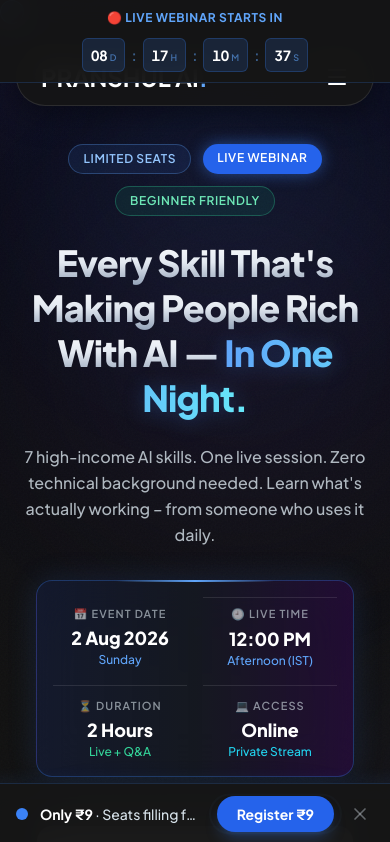
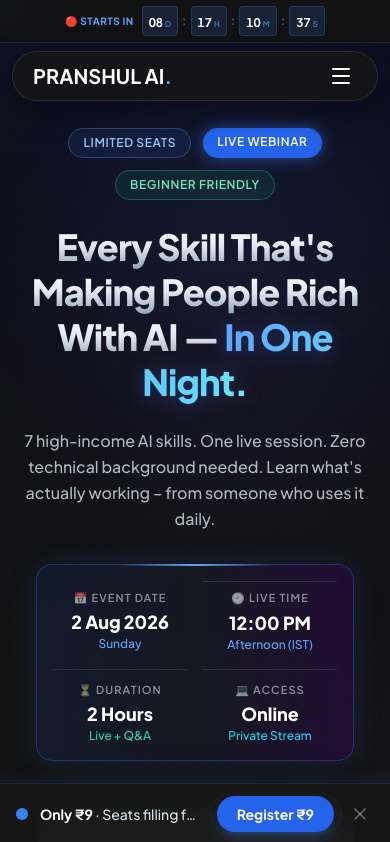
Before and after one commit to krsna110/my-webinar, a React (Vite) app: page / in a window 390 px wide. Shown: the top 842 px of the page. Built offline with nearby package versions, Linux system fonts and the light colour scheme; grey boxes are pictures that could not be loaded.

Commit message:
Unify sticky countdown bar and navbar into a single header wrapper to prevent all mobile overlaps

```diff
--- a/src/App.jsx
+++ b/src/App.jsx
@@ -943,9 +943,10 @@ function App() {
       <CustomCursor />
       <AnnouncementBanner />
 
-      {/* Sticky Countdown Bar */}
+      {/* Unified Top Header & Navigation */}
+      <header className="fixed top-0 left-0 w-full z-50">
+        {/* Top Strip: Countdown & Date */}
         {(() => {
-        // ponytail: inline IIFE instead of a separate component — it's one bar
           const [timeLeft, setTimeLeft] = React.useState({ d: 0, h: 0, m: 0, s: 0 });
           React.useEffect(() => {
             const target = new Date('2026-08-02T12:00:00+05:30').getTime();
@@ -965,18 +966,13 @@ function App() {
           const pad = (n) => String(n).padStart(2, '0');
           const isLive = timeLeft.d === 0 && timeLeft.h === 0 && timeLeft.m === 0 && timeLeft.s === 0;
           return (
-          <div className="fixed top-0 left-0 w-full z-50 bg-[#161616]/95 backdrop-blur-md border-b border-blue-500/20 py-2.5 select-none">
-            <div className="max-w-7xl mx-auto px-4 flex items-center justify-center gap-3 sm:gap-6 flex-wrap sm:flex-nowrap">
-              <div className="flex items-center gap-2">
-                <span className="text-blue-400 font-bold uppercase tracking-wider text-xs sm:text-sm">
-                  {isLive ? '🔴 WEBINAR IS LIVE NOW!' : '🔴 LIVE WEBINAR STARTS IN'}
-                </span>
-                <span className="hidden lg:inline-flex items-center gap-1 bg-blue-500/10 border border-blue-500/20 text-blue-300 text-xs px-2.5 py-0.5 rounded-full font-medium">
-                  🗓️ 2 Aug 2026 · 12 PM IST
-                </span>
-              </div>
+            <div className="bg-[#141414]/95 backdrop-blur-md border-b border-blue-500/20 py-1.5 px-4 select-none">
+              <div className="max-w-7xl mx-auto flex items-center justify-center gap-2 sm:gap-4 text-center">
+                <span className="text-blue-400 font-bold uppercase tracking-wider text-[10px] sm:text-xs">
+                  {isLive ? '🔴 WEBINAR IS LIVE NOW!' : '🔴 STARTS IN'}
+                </span>
                 {!isLive && (
-                <div className="flex items-center gap-1.5 sm:gap-2.5">
+                  <div className="flex items-center gap-1 sm:gap-1.5">
                     {[
                       { val: timeLeft.d, label: 'D' },
                       { val: timeLeft.h, label: 'H' },
@@ -984,30 +980,27 @@ function App() {
                       { val: timeLeft.s, label: 'S' },
                     ].map((unit, i) => (
                       <React.Fragment key={unit.label}>
-                      {i > 0 && <span className="text-blue-400/50 font-bold text-sm">:</span>}
-                      <div className="bg-blue-500/15 border border-blue-500/25 rounded-md px-2 py-1 min-w-[36px] sm:min-w-[44px] text-center">
-                        <span className="text-white font-bold text-sm sm:text-base tabular-nums">{pad(unit.val)}</span>
-                        <span className="text-blue-400/60 text-[9px] sm:text-[10px] font-semibold ml-0.5">{unit.label}</span>
+                        {i > 0 && <span className="text-blue-400/50 font-bold text-xs">:</span>}
+                        <div className="bg-blue-500/15 border border-blue-500/25 rounded px-1.5 py-0.5 min-w-[28px] sm:min-w-[34px] text-center">
+                          <span className="text-white font-bold text-xs sm:text-sm tabular-nums">{pad(unit.val)}</span>
+                          <span className="text-blue-400/70 text-[8px] sm:text-[9px] font-semibold ml-0.5">{unit.label}</span>
                         </div>
                       </React.Fragment>
                     ))}
                   </div>
                 )}
-              <a
-                href={RAZORPAY_URL}
-                className="hidden sm:inline-block bg-blue-600 hover:bg-blue-700 text-white font-bold text-xs px-4 py-1.5 rounded-full transition-colors"
-              >
-                Register ₹9
-              </a>
+                <span className="hidden sm:inline-flex items-center gap-1 bg-blue-500/10 border border-blue-500/20 text-blue-300 text-[11px] px-2 py-0.5 rounded-full font-medium">
+                  🗓️ 2 Aug · 12 PM IST
+                </span>
               </div>
             </div>
           );
         })()}
 
-      {/* Navbar */}
-      <nav className="fixed top-11 sm:top-12 left-0 w-full z-40 px-4 md:px-10 pt-1 md:pt-2">
-        <div className="flex items-center justify-between max-w-7xl mx-auto bg-[#161616]/90 backdrop-blur-xl border border-white/10 rounded-full px-6 md:px-8 py-3 shadow-[0_8px_32px_rgba(0,0,0,0.4)]">
-          <div className="text-2xl font-bold text-white">PRANSHUL AI<span className="text-blue-400">.</span></div>
+        {/* Main Navbar Bar */}
+        <div className="px-3 sm:px-6 md:px-10 pt-2 pb-1">
+          <nav className="flex items-center justify-between max-w-7xl mx-auto bg-[#161616]/90 backdrop-blur-xl border border-white/10 rounded-full px-5 sm:px-6 md:px-8 py-2 sm:py-2.5 shadow-[0_8px_32px_rgba(0,0,0,0.4)]">
+            <div className="text-xl sm:text-2xl font-bold text-white">PRANSHUL AI<span className="text-blue-400">.</span></div>
 
             {/* Desktop Nav */}
             <div className="hidden md:flex items-center gap-8 text-[#D7E2EA] font-medium uppercase tracking-wider text-sm lg:text-base">
@@ -1022,20 +1015,20 @@ function App() {
 
             {/* Mobile hamburger */}
             <button
-            className="md:hidden text-white"
+              className="md:hidden text-white p-1"
               onClick={() => setIsMenuOpen(!isMenuOpen)}
             >
               {isMenuOpen ? <X className="w-6 h-6" /> : <Menu className="w-6 h-6" />}
             </button>
-        </div>
+          </nav>
 
           {/* Mobile Menu */}
           {isMenuOpen && (
             <motion.div
-            initial={{ opacity: 0, y: -20 }}
+              initial={{ opacity: 0, y: -10 }}
               animate={{ opacity: 1, y: 0 }}
-            exit={{ opacity: 0, y: -20 }}
-            className="md:hidden absolute top-full left-4 right-4 mt-2 bg-[#161616]/95 backdrop-blur-xl border border-white/10 rounded-2xl p-6 flex flex-col gap-4 shadow-[0_8px_32px_rgba(0,0,0,0.4)]"
+              exit={{ opacity: 0, y: -10 }}
+              className="md:hidden max-w-7xl mx-auto mt-2 bg-[#161616]/95 backdrop-blur-xl border border-white/10 rounded-2xl p-6 flex flex-col gap-4 shadow-[0_8px_32px_rgba(0,0,0,0.4)]"
             >
               <a href="#problem" className="text-[#D7E2EA] hover:text-blue-400" onClick={() => setIsMenuOpen(false)}>Problem</a>
               <a href="#modules" className="text-[#D7E2EA] hover:text-blue-400" onClick={() => setIsMenuOpen(false)}>Modules</a>
@@ -1046,12 +1039,13 @@ function App() {
               </a>
             </motion.div>
           )}
-      </nav>
+        </div>
+      </header>
 
       {/* ------------------------------------------------------------
           HERO SECTION
           ------------------------------------------------------------ */}
-      <section ref={heroRef} className="relative min-h-screen flex flex-col justify-center items-center pt-36 sm:pt-40 md:pt-44 pb-20 md:pb-32 overflow-hidden">
+      <section ref={heroRef} className="relative min-h-screen flex flex-col justify-center items-center pt-32 sm:pt-36 md:pt-40 pb-20 md:pb-32 overflow-hidden">
         {/* Aurora Gradient Mesh Background */}
         <div className="absolute inset-0 overflow-hidden pointer-events-none">
           {/* Base gradient */}
```
Lines whose indentation alone changed are shown as unchanged.
